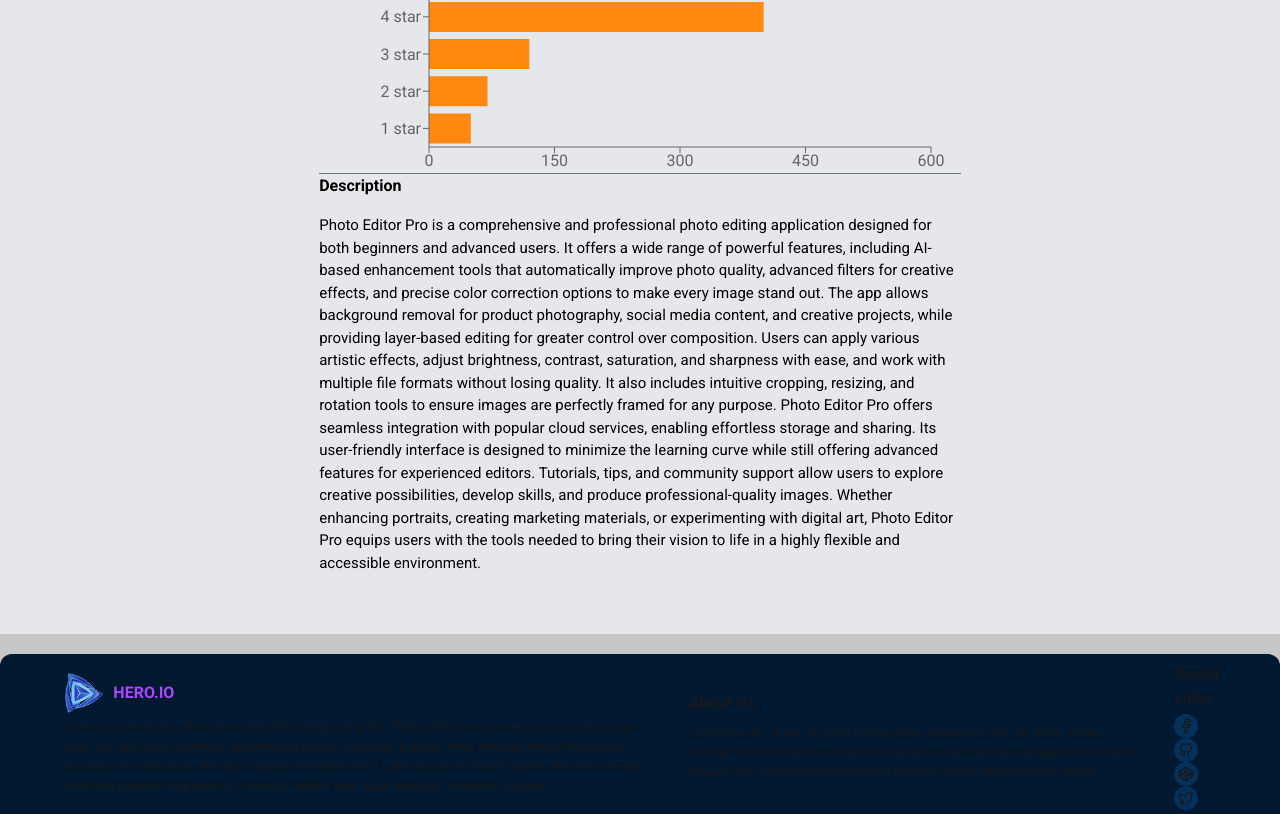
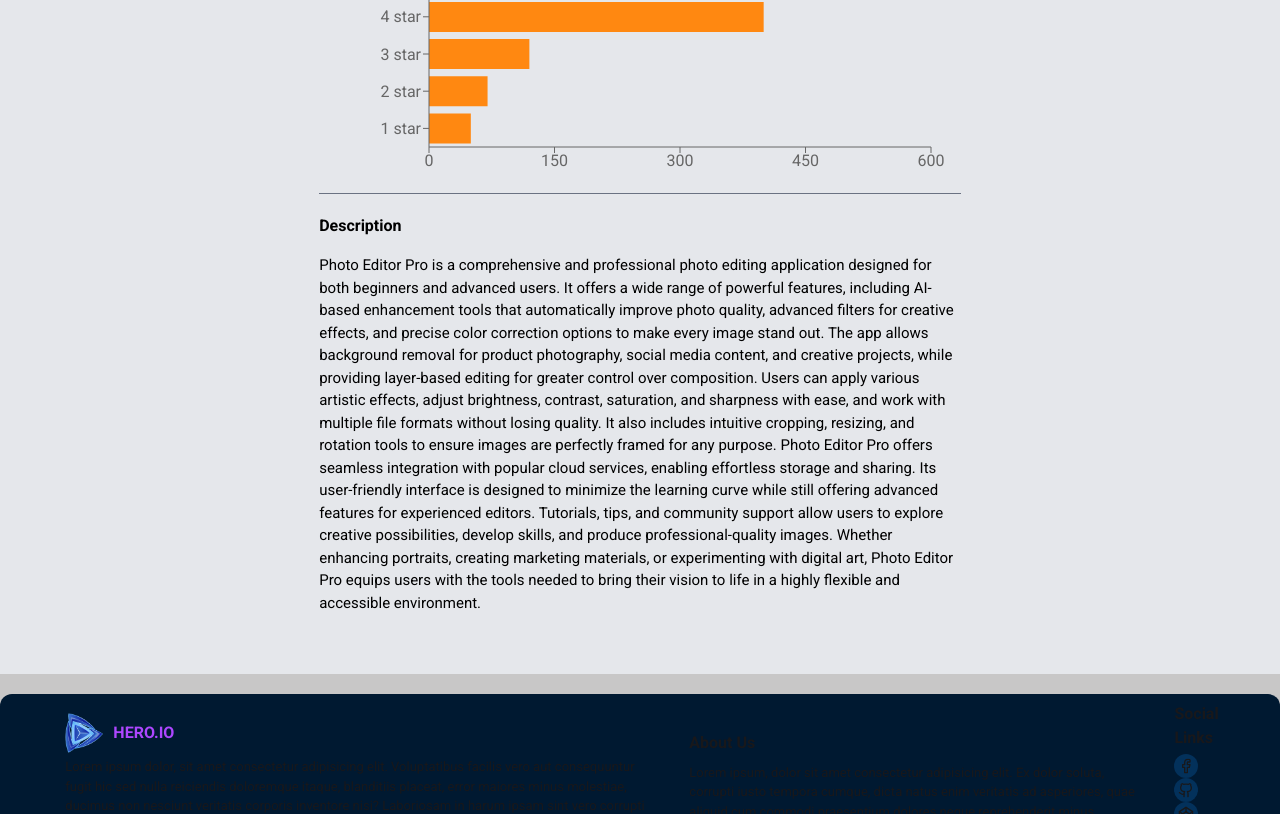
Before and after one commit to fahim-shareear/Assignment_08, a React (Vite) app: page /app/1 in a window 1280 px wide. Shown: the part 479-1293 px from the top of the page. Built offline with nearby package versions, Linux system fonts and the light colour scheme.

Commit message:
adding more style to the appsdetails page

```diff
--- a/src/components/appdetailspages/Appdetails.jsx
+++ b/src/components/appdetailspages/Appdetails.jsx
@@ -58,7 +58,7 @@ const Appdetails = () => {
                     <hr className="border-t border-gray-500"/>
                     {/* rating chart section */}
 
-                    <div className="w-full h-64">
+                    <div className="w-full h-64 mb-5">
                         <h1 className="font-bold text-black">Ratings</h1>
                         <ResponsiveContainer width="100%" height="100%">
                             <BarChart
@@ -77,7 +77,7 @@ const Appdetails = () => {
                     <hr className="border-t border-gray-500"/>
 
                     {/* description section */}
-                    <div>
+                    <div className="mt-5">
                         <h1 className="text-black font-bold mb-4">Description</h1>
                         <div>
                             <p className="text-[15px] text-black text-left">{app.description}</p>
```
